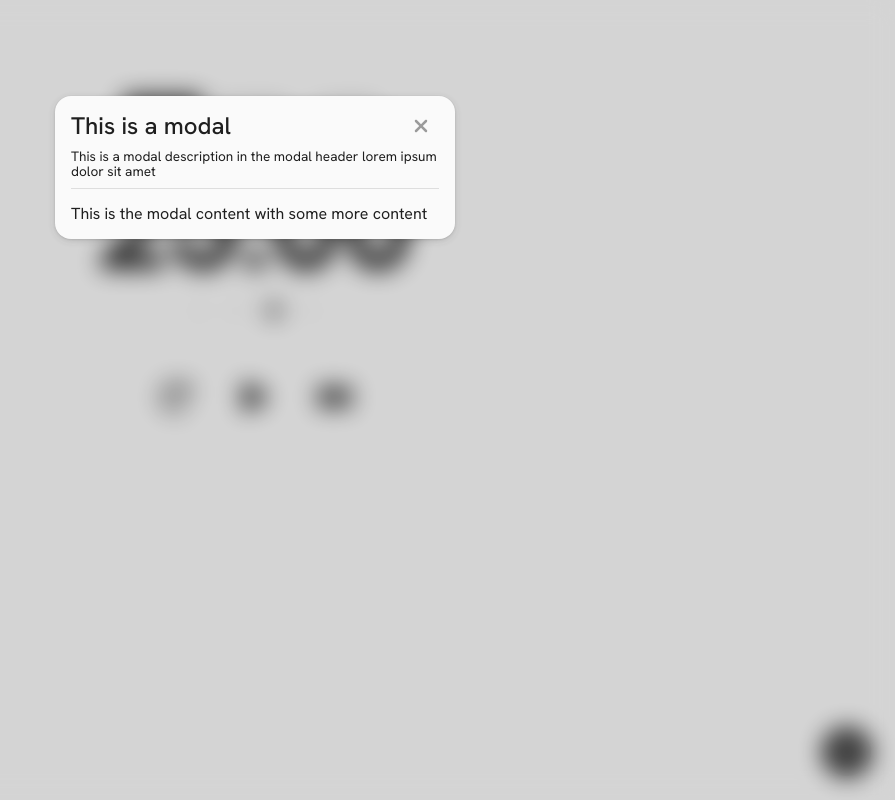
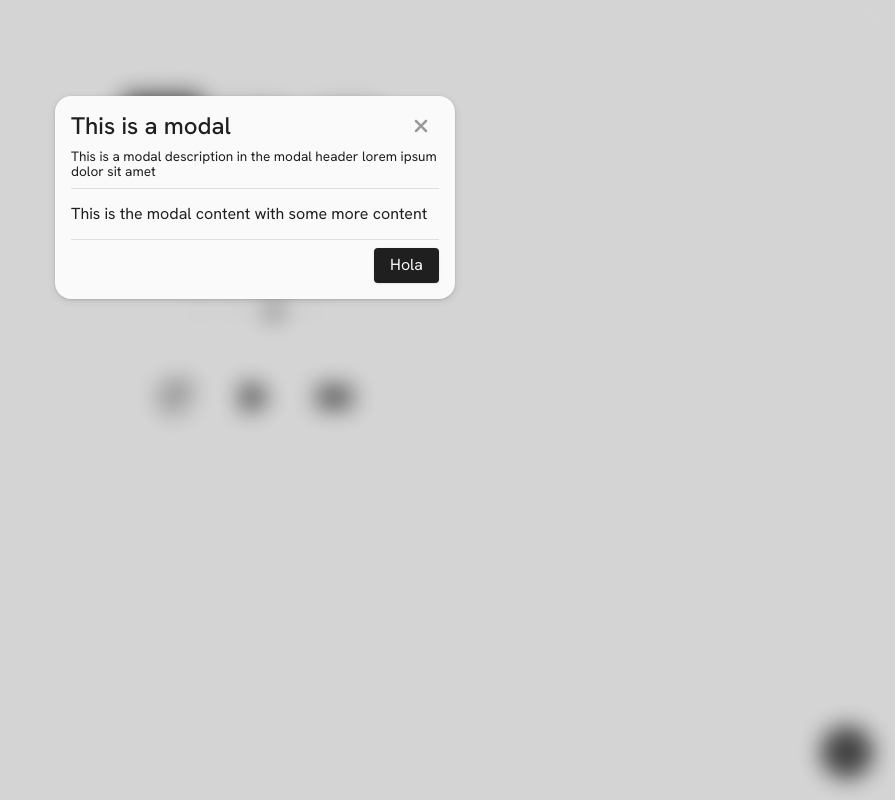
Before and after one commit to msilenzi/simple-pomodoro, a React (Vite) app: page / in a window 1280 px wide. Both pictures are taken after a click on the button 1232 px from the left and 752 px from the top of the page. Shown: the whole page, without its empty margins (385-1280 px from the left). Built offline with nearby package versions, Linux system fonts and the light colour scheme.

Commit message:
add .btn-primary style

```diff
--- a/src/components/setting/SettingModal.jsx
+++ b/src/components/setting/SettingModal.jsx
@@ -11,6 +11,9 @@ function SettingModal({ visible, handleClose }) {
         handleClose={handleClose}
       />
       This is the modal content with some more content
+      <Modal.Footer>
+        <button className='btn btn-md btn-primary ml-auto mr-0' style={{display: 'block'}}>Hola</button>
+      </Modal.Footer>
     </Modal>
   )
 }
--- a/src/scss/base/_buttons.scss
+++ b/src/scss/base/_buttons.scss
@@ -26,3 +26,15 @@
 .btn-lg {
   padding: map-get($spacers, 3) map-get($spacers, 4);
 }
+
+.btn-primary {
+  background-color: $textColor;
+  color: $bodyColor;
+  border-radius: map-get($spacers, 1);
+  box-shadow: 0px 0.5px 2px transparentize($textColor, 0.85);
+  transition: .1s ease-in-out all;
+
+  &:hover {
+    color: $gray-300;
+  }
+}
```
